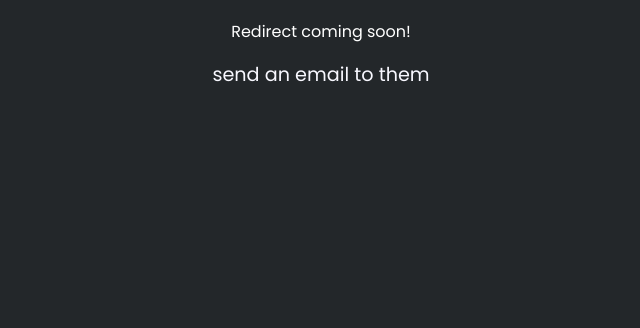
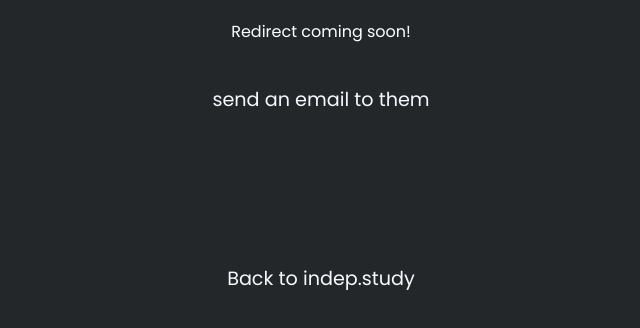
Before and after one commit to BestUserSH/yaj, a plain HTML site: page index.html in a window 1280 px wide. Shown: the part 144-472 px from the top of the page, without its empty margins (319-959 px from the left). Drawn offline with Linux system fonts and the light colour scheme.

Commit message:
Update index.html

```diff
--- a/index.html
+++ b/index.html
@@ -12,8 +12,9 @@
 <div class="content" id="index">
 <div class="main-answer">
 <h1 class="title no">Yaj</h1>
-<p class="subtitle">Redirect coming soon!</p>
+<p class="subtitle">Redirect coming soon!</p> <br>
 </div>
-<a class="what-is-this" href="mailto:yajquantum@indep.study">send an email to them</a>
+<a class="what-is-this" href="mailto:yajquantum@indep.study">send an email to them</a><br><br><br><br><br><br><br>
+<a class="Home--" href="https://indep.study">Back to indep.study</a><br>
 </div>
 </body>
```
